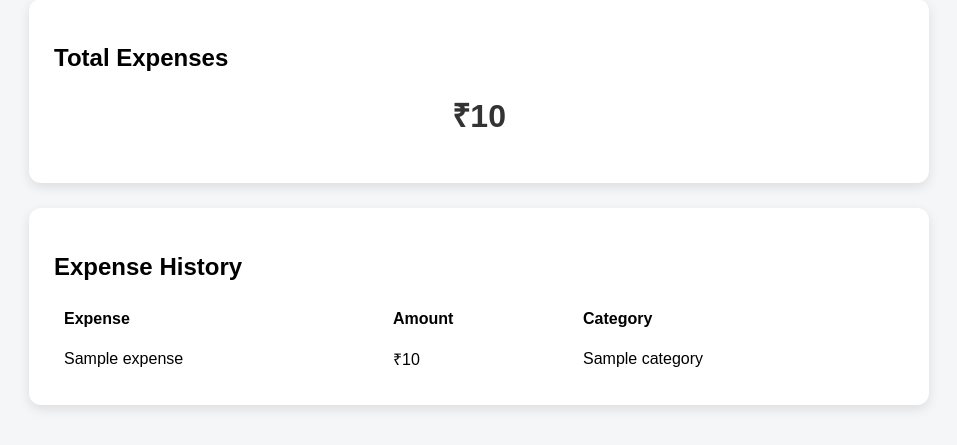
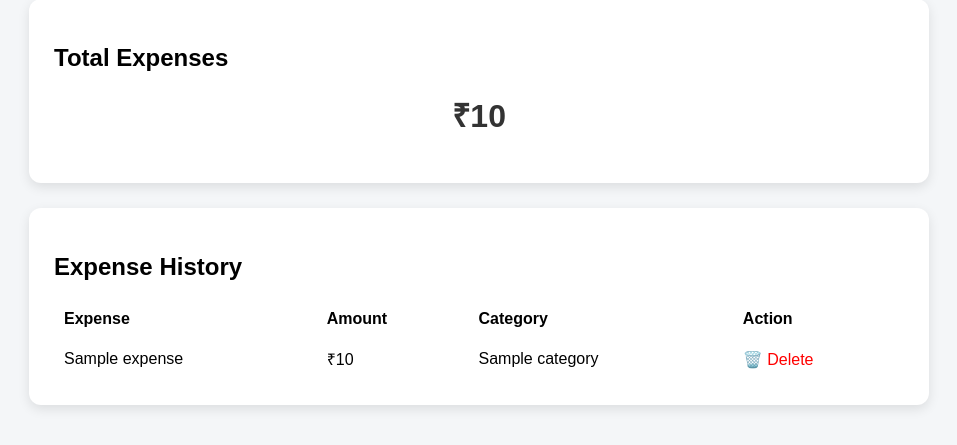
Before and after one commit to ahen-7/smart-expense-tracker, a Flask app: template templates/index.html in a window 1280 px wide. Shown: the part 522-967 px from the top of the page, without its empty margins (161-1118 px from the left). Run offline with Flask 3, Linux system fonts and the light colour scheme; the template is opened without the code that fills it: most values are stand-ins (such as "Sample title", 1, 10 or a date in 2020).

Commit message:
Update index.html

```diff
--- a/templates/index.html
+++ b/templates/index.html
@@ -117,6 +117,7 @@
                 <th style="padding:10px; text-align:left;">Expense</th>
                 <th style="padding:10px; text-align:left;">Amount</th>
                 <th style="padding:10px; text-align:left;">Category</th>
+                <th style="padding:10px; text-align:left;">Action</th>
             </tr>
 
             {% for item in expenses %}
@@ -124,6 +125,12 @@
                 <td style="padding:10px;">{{ item.expense }}</td>
                 <td style="padding:10px;">₹{{ item.amount }}</td>
                 <td style="padding:10px;">{{ item.category }}</td>
+                <td style="padding:10px;">
+    <a href="/delete/{{ loop.index0 }}"
+       style="color:red; text-decoration:none;">
+        🗑️ Delete
+    </a>
+</td>
             </tr>
             {% endfor %}
         </table>
```
